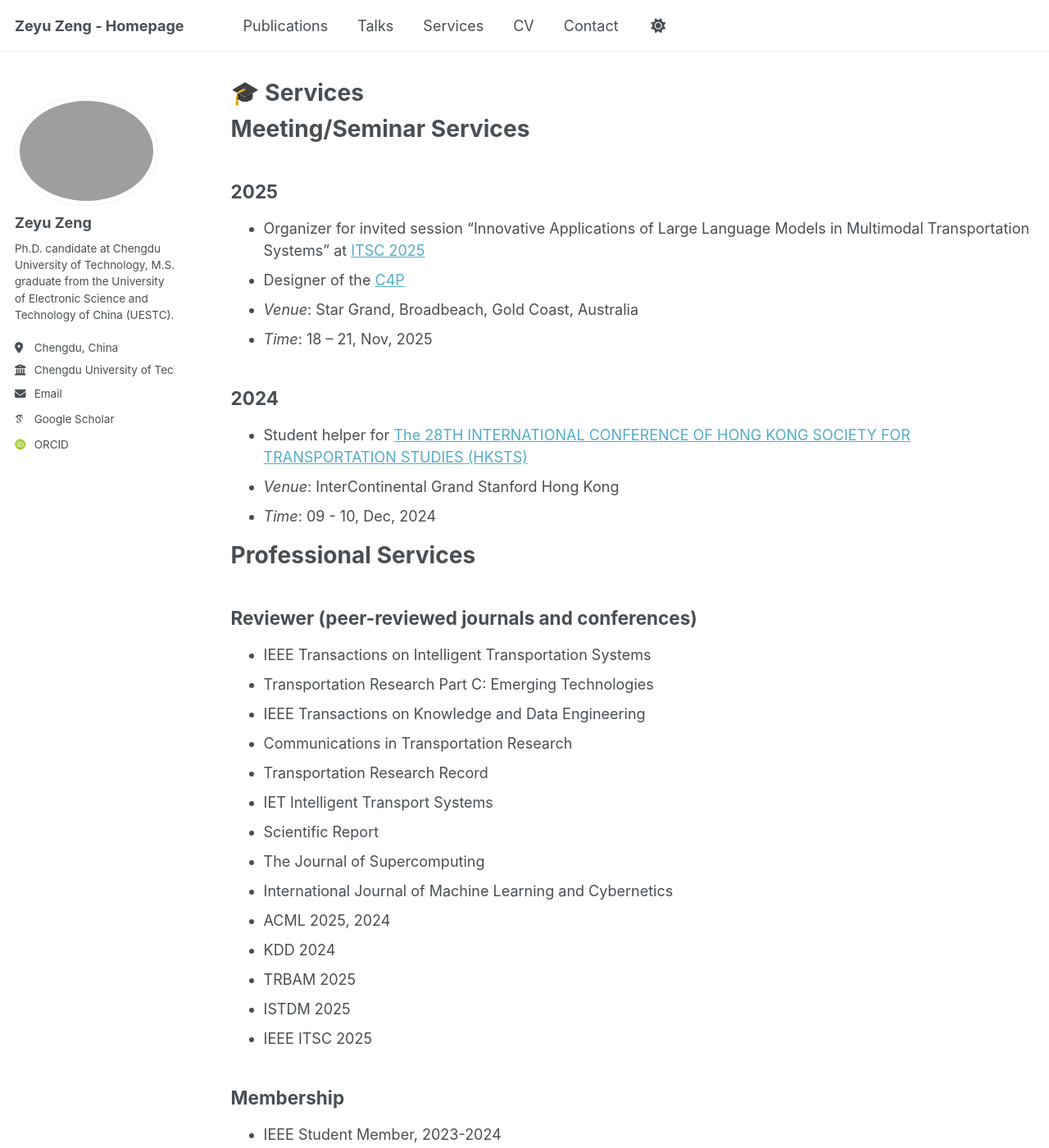
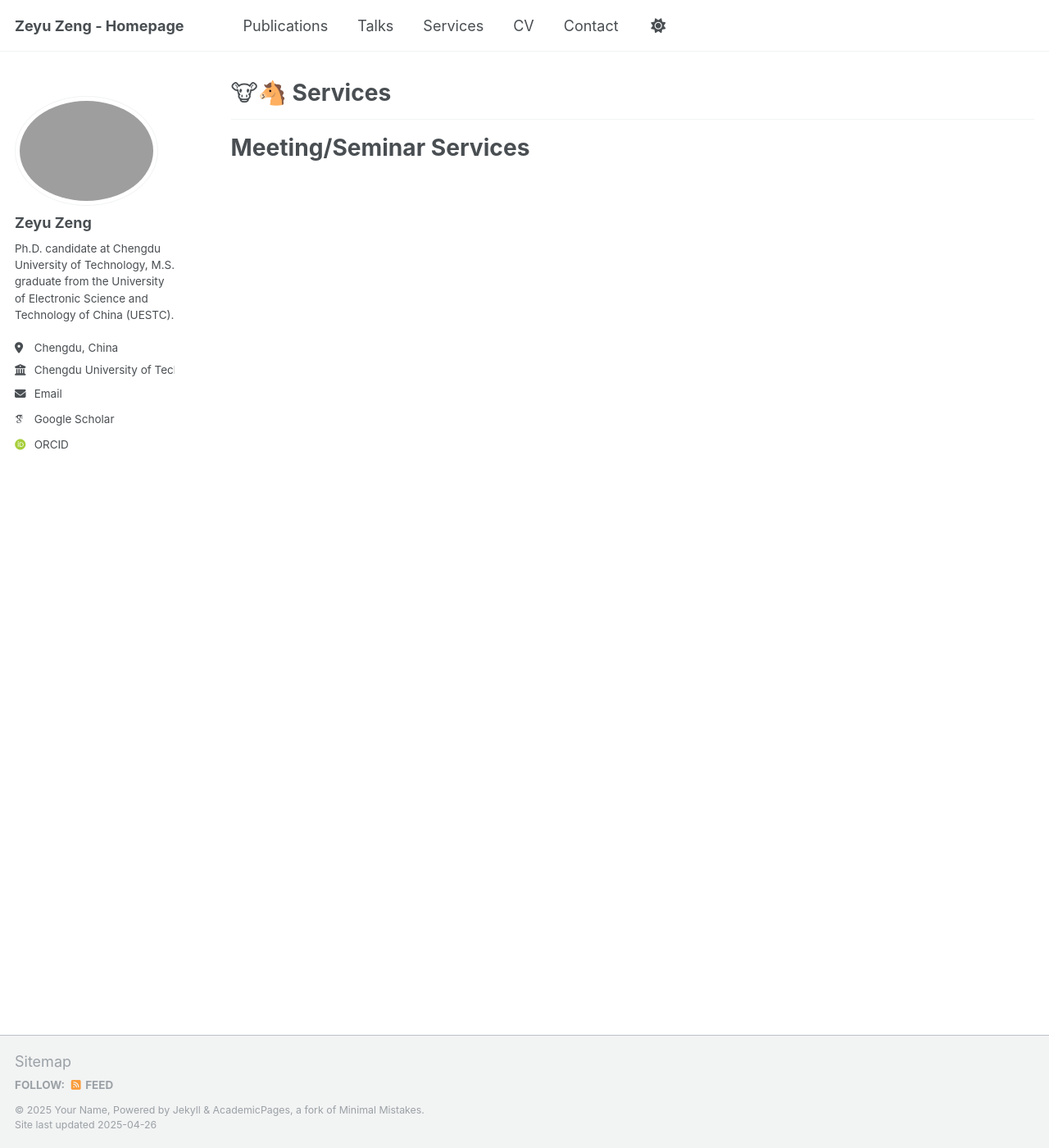
Before and after one commit to zengzeyu0704/zengzeyu0704.github.io, a Jekyll site: the page built from _pages/services.md, in a window 1280 px wide and 1400 px high. Shown: the whole window at 82% size. Built offline with Jekyll 4.4.1, drawn with Linux system fonts in a browser that asks for light colours; some web fonts are replaced; some of the changed text lies outside the part shown.

Commit message:
Update services.md

```diff
--- a/_pages/services.md
+++ b/_pages/services.md
@@ -1,44 +1,10 @@
 ---
 layout: archive
-title: "🎓 Services"
+title: "🐮🐴 Services"
 permalink: /services/
 author_profile: true
 ---
 
+---
+
 # Meeting/Seminar Services
-
-## 2025
-- Organizer for invited session "Innovative Applications of Large Language Models in Multimodal Transportation Systems" at [ITSC 2025](https://ieee-itsc.org/2025/)
-- Designer of the [C4P](../images/ITSC25-LLM4TR-C4P-Flyer-Final.pdf)
-- *Venue*: Star Grand, Broadbeach, Gold Coast, Australia
-- *Time*: 18 – 21, Nov, 2025
-
-## 2024
-- Student helper for [The 28TH INTERNATIONAL CONFERENCE OF HONG KONG SOCIETY FOR TRANSPORTATION STUDIES (HKSTS)](https://www.hksts.org/conf24b.htm)
-- *Venue*: InterContinental Grand Stanford Hong Kong
-- *Time*: 09 - 10, Dec, 2024
-
-# Professional Services
-
-## Reviewer (peer-reviewed journals and conferences)
-- IEEE Transactions on Intelligent Transportation Systems
-- Transportation Research Part C: Emerging Technologies
-- IEEE Transactions on Knowledge and Data Engineering
-- Communications in Transportation Research
-- Transportation Research Record
-- IET Intelligent Transport Systems
-- Scientific Report
-- The Journal of Supercomputing
-- International Journal of Machine Learning and Cybernetics
-- ACML 2025, 2024
-- KDD 2024
-- TRBAM 2025
-- ISTDM 2025
-- IEEE ITSC 2025
-
-## Membership
-- IEEE Student Member, 2023-2024
-- AAAI Student Member, 2024-2025
-
-## Teaching Assistant
-- Teaching assistant for "Urban Transport Planning – Theory and Practice", CEE, Semester 1, 2024-2025.
```
